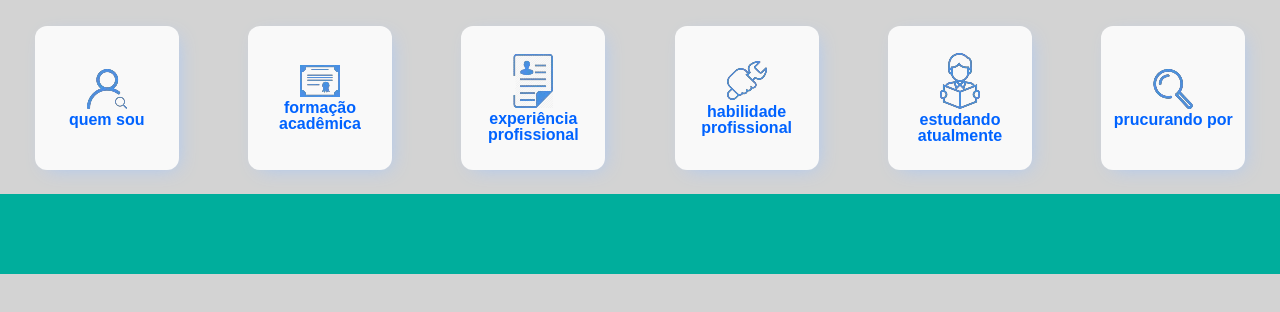
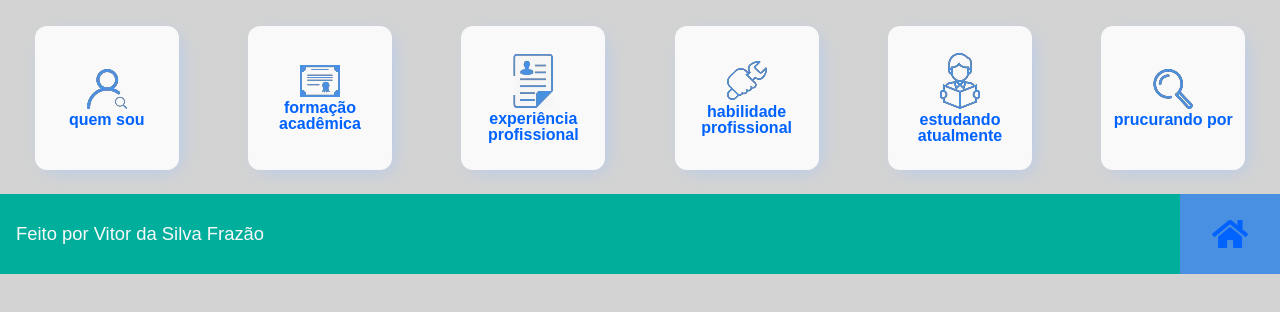
Before and after one commit to frazaovitor/frazaovitor.github.io, a plain HTML site: page index.html in a window 1280 px wide. Shown: the part 198-510 px from the top of the page. Drawn offline with Linux system fonts and the light colour scheme; a web font is replaced by a local one.

Commit message:
pequenas atualizações

```diff
--- a/index.html
+++ b/index.html
@@ -21,7 +21,7 @@
 </head>
 
 <body>
-    <header>
+    <header id="home">
         <img src="img/fotoP.webp" alt="foto de perfil">
 
         <section id="perfil">
@@ -101,32 +101,14 @@
     </main>
 
     <footer>
-
+        <h2> Feito por Vitor da Silva Frazão</h2>
+        <a href="#home">
+            <div class="topo">
+                <i class="fas fa-home fa-2x"></i>
+            </div>
+        </a>
     </footer>
-
 
 </body>
 
 </html>
-
-<!--
-
-    <div class=" circ circulo1"></div>
-    <div class="circ circulo2"></div>
-    <div class="quad circulo3"></div>
-
-    <nav>
-        <ul>
-            <li><a href="#">QUEM SOU</a></li>
-            <li><a href="#">HABILIDADES PROFISSIONAIS</a></li>
-            <ul class="dropDown">
-                <li><a href="#">ESTUDANDO</a></li>
-                <li><a href="">MAIS DOMINANTES</a></li>
-                <li><a href="#">PRÓXIMAS</a></li>
-            </ul>
-            <li><a href="#">CURSOS E BOOTCAMPS</a></li>
-            <li><a href="#">CONTATOS</a></li>
-            <li><a href="#">PORTIFÓLIO</a></li>
-        </ul>
-    </nav>
-    -->
--- a/style/style.scss
+++ b/style/style.scss
@@ -149,7 +149,7 @@ a {
   }
 }
 
-/* Layout do nome, background, circulos e efeitos de glassmorphismo */
+/* CSS começa aqui */
 
 body {
   width: 100vw;
@@ -250,7 +250,28 @@ main {
 }
 
 footer {
+  display: flex;
+  justify-content: space-between;
+  align-items: center;
+
   margin-top: 1.5rem;
   height: 5rem;
   background-color: $verde;
+
+  color: $botoes;
+
+  h2{
+    margin-left: 1rem;
+    font-size: 1.15rem;
+  }
+
+  .topo {
+    display: grid;
+    justify-items: center;
+    align-content: center;
+
+    padding: 1.5rem 2rem;
+
+    background-color: $azulEscuro;
+  }
 }
```
Also changed, not shown: style/style.css, 1 other file.
